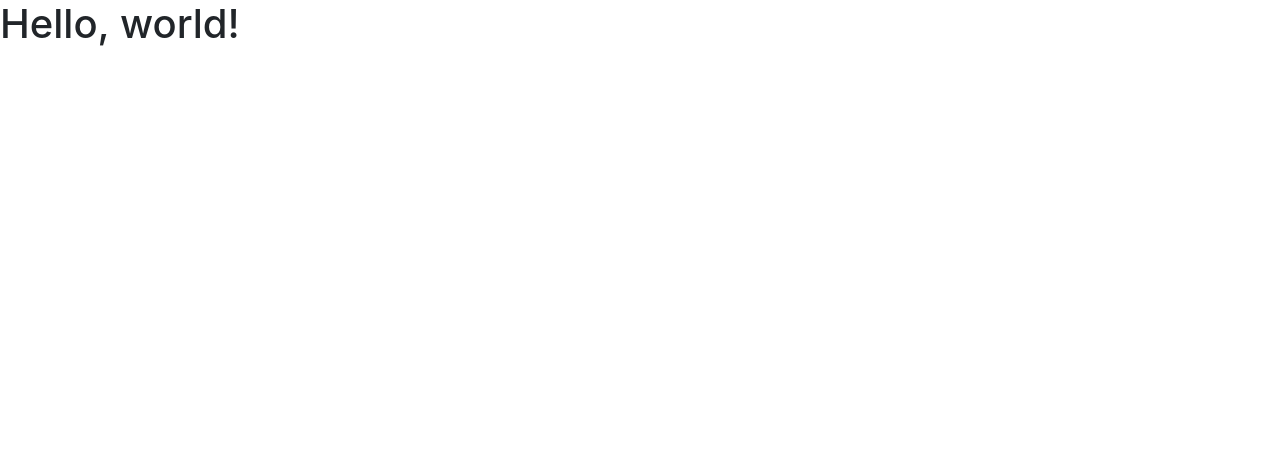
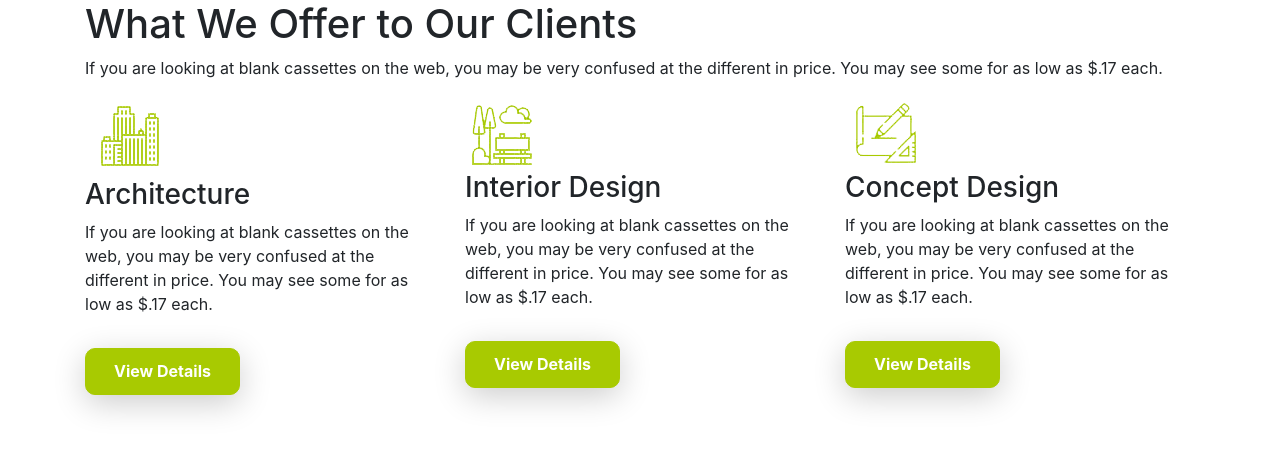
Before and after one commit to mmelihdogan/bootstrap-homework, a plain HTML site: page index.html in a window 1280 px wide. Drawn offline with nearby package versions, Linux system fonts and the light colour scheme.

Commit message:
complete site structure

```diff
--- /dev/null
+++ b/css/style.css
@@ -0,0 +1,18 @@
+header {
+    text-align: center;
+    padding: 3rem;
+}
+
+.view-details {
+    padding: 3% 8%;
+    border: 1px solid #a8ca01;
+    background-color: #a8ca01;
+    display: inline-block;
+    color: white;
+    text-decoration: none;
+    text-transform: capitalize;
+    font-weight: bold;
+    margin-top: 1rem;
+    border-radius: 10px;
+    box-shadow: 0 0.5rem 2rem rgba(0, 0, 0, 0.2);
+}
--- a/index.html
+++ b/index.html
@@ -7,16 +7,44 @@
 
     <!-- Bootstrap CSS -->
     <link rel="stylesheet" href="https://stackpath.bootstrapcdn.com/bootstrap/4.4.1/css/bootstrap.min.css" integrity="sha384-Vkoo8x4CGsO3+Hhxv8T/Q5PaXtkKtu6ug5TOeNV6gBiFeWPGFN9MuhOf23Q9Ifjh" crossorigin="anonymous">
+    <link rel="stylesheet" href="css/style.css">
 
     <title>Hello, world!</title>
   </head>
   <body>
-    <h1>Hello, world!</h1>
+    <div class="container">
+    <div class="row">
+        <div class="col-sm-12 header">
+            <h1>What We Offer to Our Clients</h1>
+            <p>If you are looking at blank cassettes on the web, you may be very confused at the different in price. You may see some for as low as $.17 each.</p>
+        </div>
+    </div>
+    <div class="row">
+        <div class="col-sm-4">
+            <img src="img/7-1.png" alt="arch">
+            <h3>Architecture</h3>
+            <p>If you are looking at blank cassettes on the web, you may be very confused at the different in price. You may see some for as low as $.17 each.</p>
+            <a href="#" class="view-details">View Details</a>
+        </div>
+        <div class="col-sm-4">
+            <img src="img/7-2.png" alt="interior-design">
+            <h3>Interior Design</h3>
+            <p>If you are looking at blank cassettes on the web, you may be very confused at the different in price. You may see some for as low as $.17 each.</p>
+            <a href="#" class="view-details">View Details</a>
+        </div>
+        <div class="col-sm-4">
+            <img src="img/7-3.png" alt="concept-design">
+            <h3>Concept Design</h3>
+            <p>If you are looking at blank cassettes on the web, you may be very confused at the different in price. You may see some for as low as $.17 each.</p>
+            <a href="#" class="view-details">View Details</a>
+        </div>
+    </div>
 
     <!-- Optional JavaScript -->
     <!-- jQuery first, then Popper.js, then Bootstrap JS -->
     <script src="https://code.jquery.com/jquery-3.4.1.slim.min.js" integrity="sha384-J6qa4849blE2+poT4WnyKhv5vZF5SrPo0iEjwBvKU7imGFAV0wwj1yYfoRSJoZ+n" crossorigin="anonymous"></script>
     <script src="https://cdn.jsdelivr.net/npm/popper.js@1.16.0/dist/umd/popper.min.js" integrity="sha384-Q6E9RHvbIyZFJoft+2mJbHaEWldlvI9IOYy5n3zV9zzTtmI3UksdQRVvoxMfooAo" crossorigin="anonymous"></script>
     <script src="https://stackpath.bootstrapcdn.com/bootstrap/4.4.1/js/bootstrap.min.js" integrity="sha384-wfSDF2E50Y2D1uUdj0O3uMBJnjuUD4Ih7YwaYd1iqfktj0Uod8GCExl3Og8ifwB6" crossorigin="anonymous"></script>
-  </body>
+</div>
+</body>
 </html>
```
Also changed, not shown: img/7-1.png (added), img/7-2.png (added), img/7-3.png (added).
